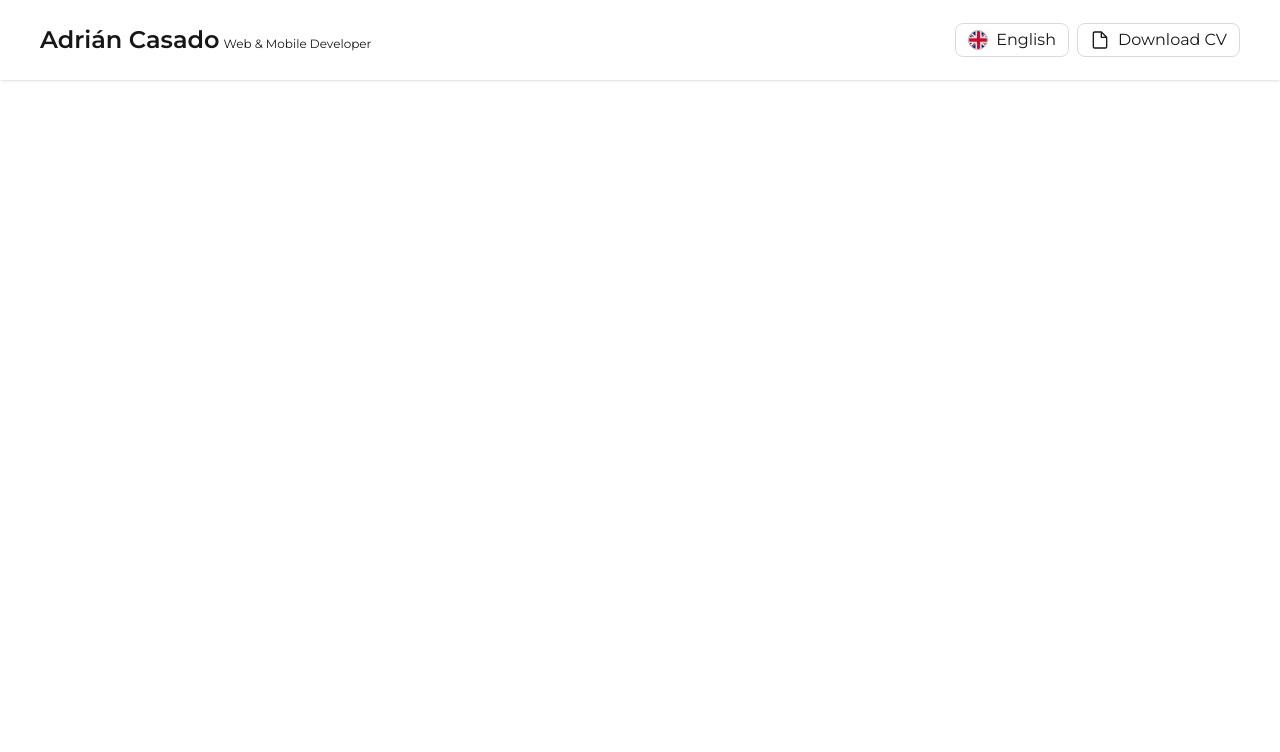
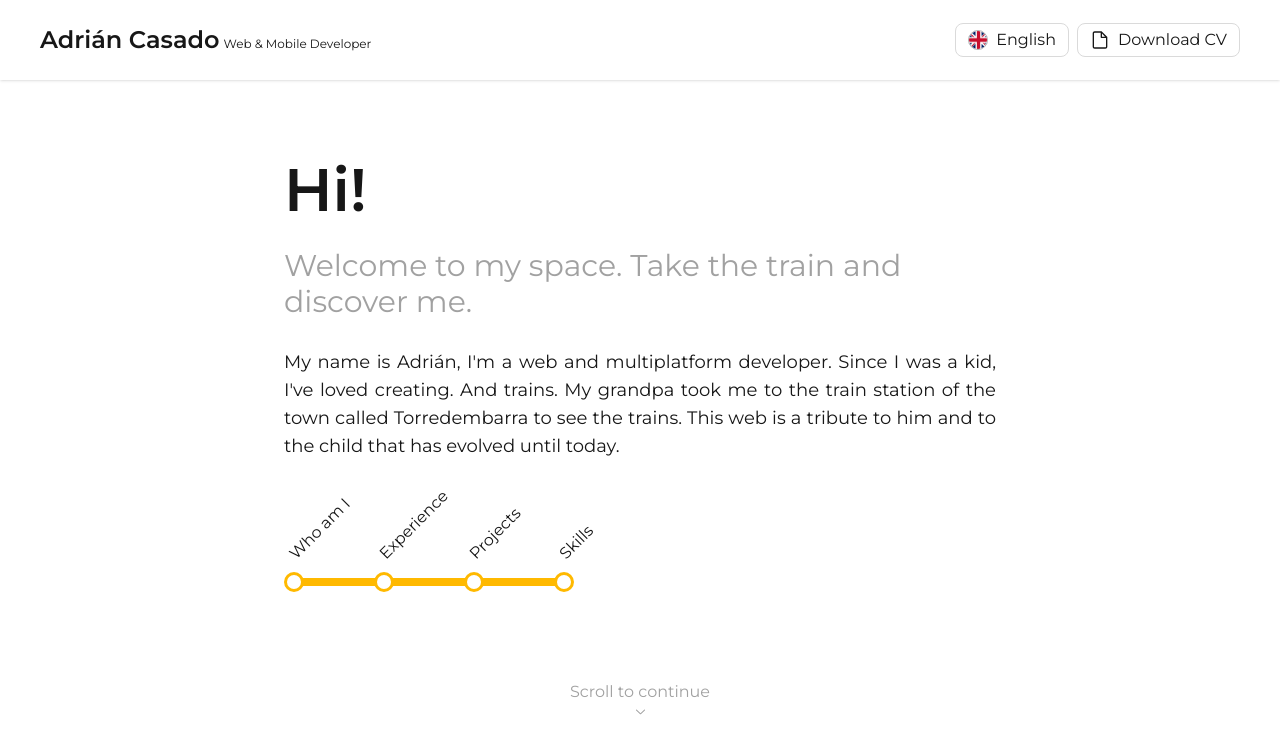
Before and after one commit to AdrianCasadoAguilera/Portfolio, a Next.js app in the folder portfolio/: page / in a window 1280 px wide. Shown: the top 752 px of the page. Built offline with nearby package versions, Linux system fonts and the light colour scheme.

Commit message:
feat: create hero

```diff
--- a/portfolio/public/locales/ca/translations.json
+++ b/portfolio/public/locales/ca/translations.json
@@ -1,3 +1,11 @@
 {
-  "download-cv": "Descarregar CV"
+  "download-cv": "Descarregar CV",
+  "hi": "Hola!",
+  "welcome": "Benvingut/da al meu espai. Agafa el tren i descobreix-me.",
+  "presentation": "Soc Adrián, desenvolupador web i multiplataforma. Des de petit, m’ha agradat crear. I els trens. El meu avi em portava de petit a l’estació de Torredembarra a veure els trens. Aquesta web és un homenatge a ell i al nen que ha evolucionat fins arribar on és ara. ",
+  "scroll-down": "Scroll per continuar",
+  "who-am-i": "Qui sóc",
+  "experience": "Experiència",
+  "projects": "Projectes",
+  "skills": "Habilitats"
 }
--- a/portfolio/public/locales/en/translations.json
+++ b/portfolio/public/locales/en/translations.json
@@ -1,3 +1,11 @@
 {
-  "download-cv": "Download CV"
+  "download-cv": "Download CV",
+  "hi": "Hi!",
+  "welcome": "Welcome to my space. Take the train and discover me.",
+  "presentation": "My name is Adrián, I'm a web and multiplatform developer. Since I was a kid, I've loved creating. And trains. My grandpa took me to the train station of the town called Torredembarra to see the trains. This web is a tribute to him and to the child that has evolved until today.",
+  "scroll-down": "Scroll to continue",
+  "who-am-i": "Who am I",
+  "experience": "Experience",
+  "projects": "Projects",
+  "skills": "Skills"
 }
--- a/portfolio/public/locales/es/translations.json
+++ b/portfolio/public/locales/es/translations.json
@@ -1,3 +1,11 @@
 {
-  "download-cv": "Descargar CV"
+  "download-cv": "Descargar CV",
+  "hi": "Hola!",
+  "welcome": "Bienvenido/a a mi espacio. Coge el tren y descúbreme.",
+  "presentation": "Soy Adrián, desarrollador web y multiplataforma. Desde pequeño, me ha gustado crear. Y los trenes. Mi abuelo me llevaba de pequeño a la estación de Torredembarra a ver los trenes. Esta web es un homenaje a él y al niño que ha evolucionado hasta llegar aquí.",
+  "scroll-down": "Scroll para continuar",
+  "who-am-i": "Quién soy",
+  "experience": "Experiencia",
+  "projects": "Proyectos",
+  "skills": "Habilidades"
 }
--- a/portfolio/src/app/page.tsx
+++ b/portfolio/src/app/page.tsx
@@ -1,10 +1,13 @@
+import Content from "@/components/content";
 import Header from "@/components/header";
 
 export default function Home() {
   return (
-    <div>
+    <div className="min-h-screen max-h-screen flex flex-col">
       <Header />
-      <main className="flex flex-col gap-[32px] row-start-2 items-center sm:items-start"></main>
+      <main className="w-screen flex-1 flex overflow-hidden">
+        <Content />
+      </main>
     </div>
   );
 }
--- /dev/null
+++ b/portfolio/src/components/content.tsx
@@ -0,0 +1,10 @@
+import Hero from "./hero";
+
+export default function Content() {
+  return (
+    <div className="w-full flex-1  overflow-y-scroll snap-mandatory snap-y">
+      <Hero />
+      <footer className="h-52 snap-end bg-black"></footer>
+    </div>
+  );
+}
--- a/portfolio/src/components/header.tsx
+++ b/portfolio/src/components/header.tsx
@@ -9,7 +9,7 @@ export default function Header() {
   const { t } = useTranslation();
 
   return (
-    <header className="fixed w-full h-20 flex shadow justify-between items-center px-10">
+    <header className="w-full min-h-20 flex shadow justify-between items-center px-10">
       <div className="flex items-end gap-1">
         <p className="text-2xl font-semibold">Adrián Casado</p>
         <p className="text-xs mb-1">Web & Mobile Developer</p>
--- /dev/null
+++ b/portfolio/src/components/hero.tsx
@@ -0,0 +1,38 @@
+"use client";
+
+import { ChevronDownIcon } from "@radix-ui/react-icons";
+import { useTranslation } from "react-i18next";
+
+export default function Hero() {
+  const { t } = useTranslation();
+
+  const sections = ["who-am-i", "experience", "projects", "skills"];
+
+  return (
+    <section className="snap-start h-[calc(100svh-5rem)] px-7 max-w-3xl mx-auto py-10 lg:py-20 flex flex-col gap-7">
+      <h1 className="font-semibold text-6xl">{t("hi")}</h1>
+      <h2 className="text-base md:text-xl xl:text-3xl text-neutral-400">{t("welcome")}</h2>
+      <p className="max-w-prose text-justify lg:text-lg">{t("presentation")}</p>
+      <div className="relative flex w-fit">
+        {/* Metro line */}
+        <div className="absolute bottom-1.5 ml-1 w-[75%] h-2 bg-amber-400 z-0" />
+
+        {/* Stops (sections) */}
+        {sections.map((section, index) => {
+          return (
+            <div key={index} className="mt-15 w-[90px]">
+              <p className="transform -rotate-45 origin-top-left text-start">{t(section)}</p>
+              <div className="rounded-full w-5 h-5 relative bg-white z-10 border-3 border-amber-400" />
+            </div>
+          );
+        })}
+      </div>
+      <div className="flex-1 flex items-end justify-center">
+        <span className="animate-bounce flex items-center flex-col text-neutral-400 text-sm lg:text-base">
+          {t("scroll-down")}
+          <ChevronDownIcon />
+        </span>
+      </div>
+    </section>
+  );
+}
```
